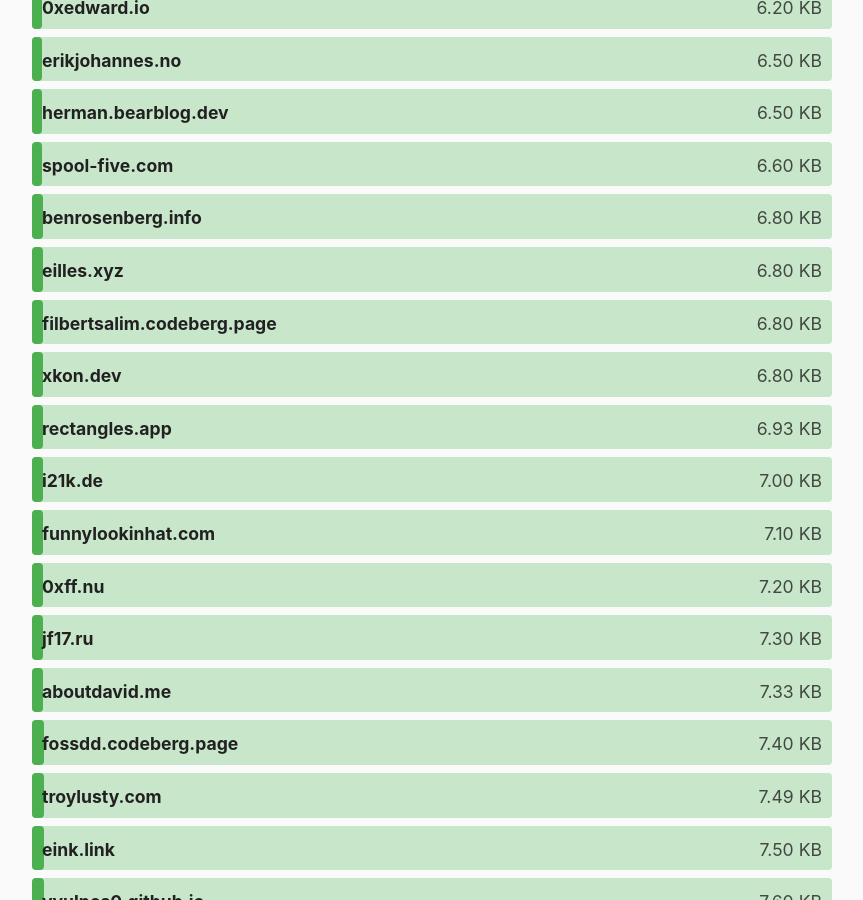
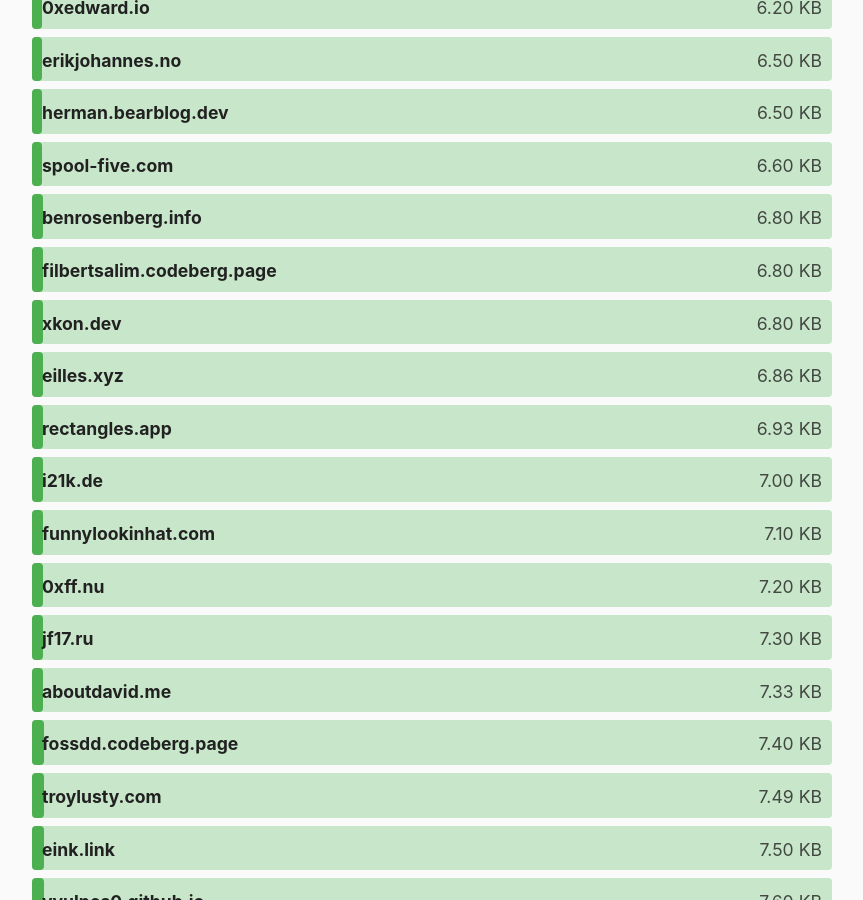
Before and after one commit to kevquirk/512kb.club, a Jekyll site: the page built from index.md, in a window 1280 px wide and 900 px high, scrolled down 2901 px. Shown: the whole window, without its empty margins (208-1071 px from the left). Built offline with Jekyll 4.4.1, drawn with Linux system fonts in a browser that asks for light colours.

Commit message:
Update size of eilles.xyz

```diff
--- a/_data/sites.yml
+++ b/_data/sites.yml
@@ -985,7 +985,7 @@
 
 - domain: eilles.xyz
   url: https://eilles.xyz/
-  size: 6.8
+  size: 6.86
   last_checked: 2023-09-14
 
 - domain: eink.link
```
